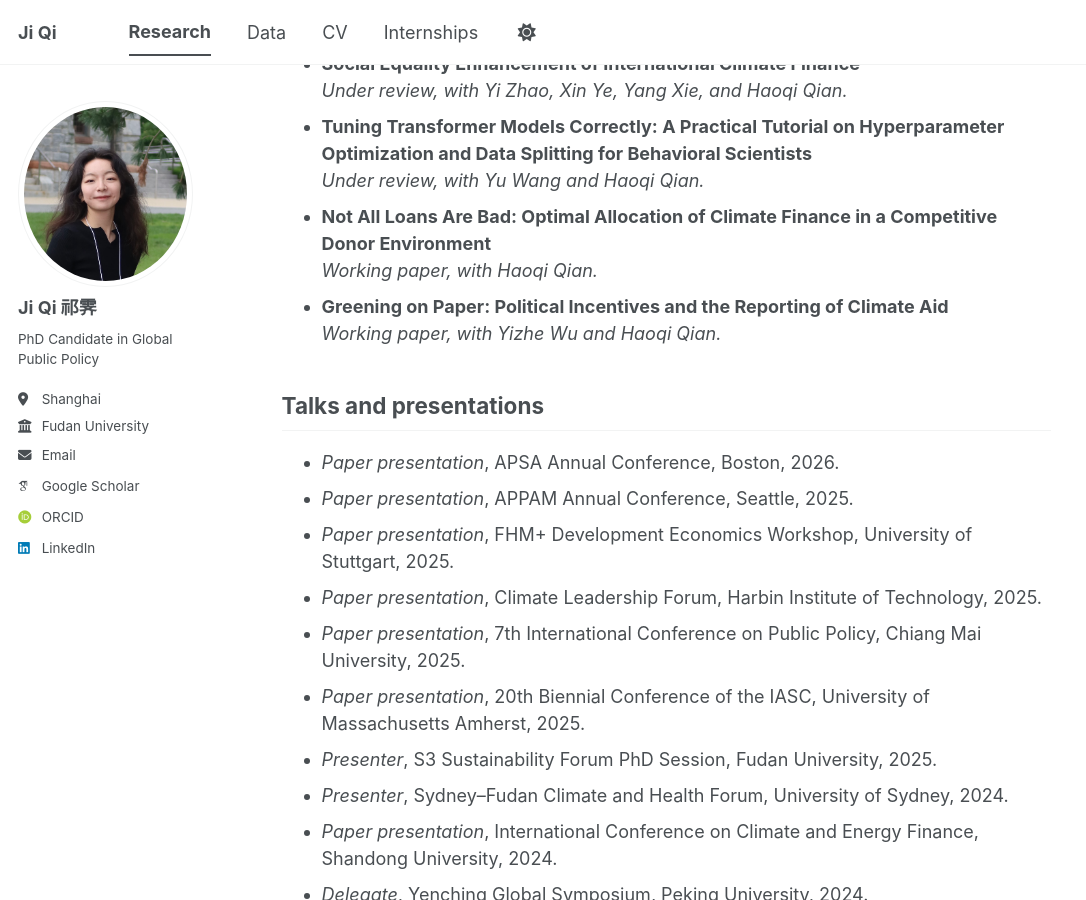
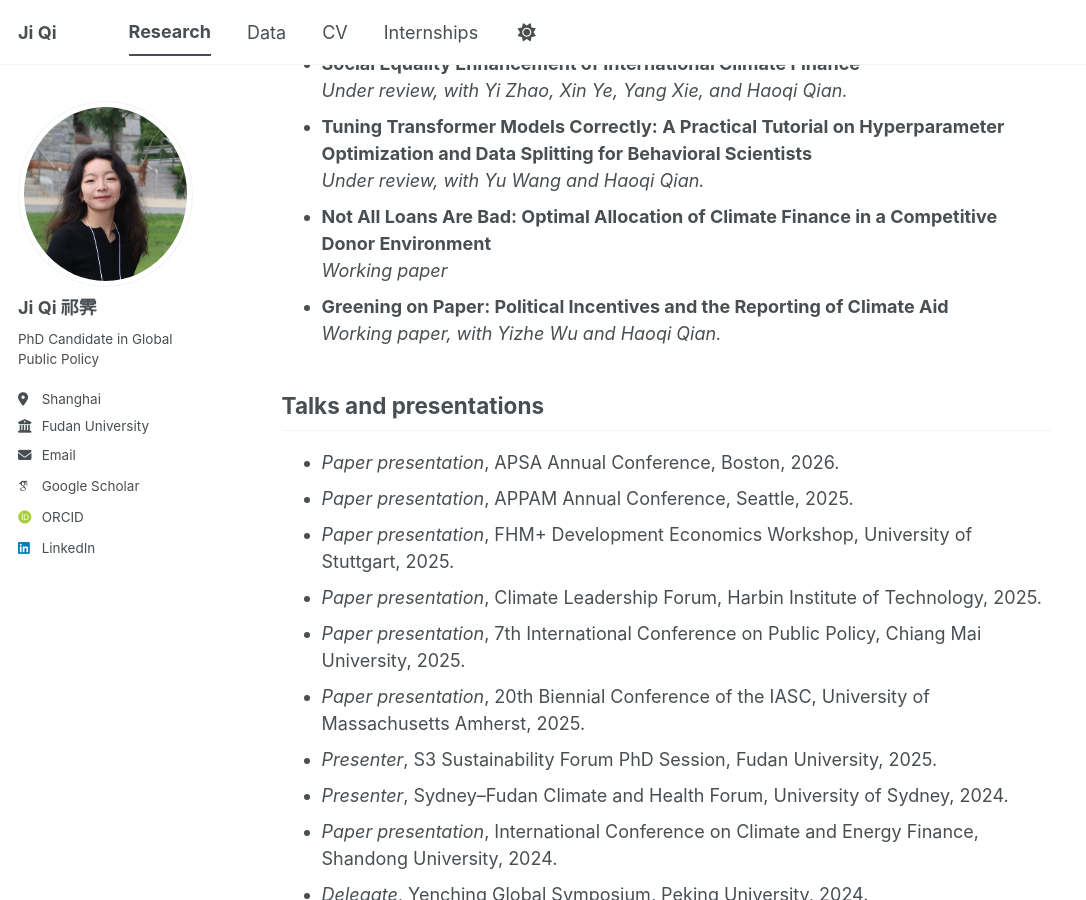
Before and after one commit to miramkj/miramkj.github.io, a Jekyll site: the page built from _pages/research.md, in a window 1280 px wide and 900 px high, scrolled down 1356 px. Shown: the whole window, without its empty margins (0-1086 px from the left). Built offline with Jekyll 4.4.1, drawn with Linux system fonts in a browser that asks for light colours; some web fonts are replaced; a script bundle is joined from its source files by our own code; library files that are not in the unit come from our copies.

Commit message:
Update working paper entry in research.md
Removed author name from the working paper entry.

```diff
--- a/_pages/research.md
+++ b/_pages/research.md
@@ -45,7 +45,7 @@ author_profile: true
 - **Tuning Transformer Models Correctly: A Practical Tutorial on Hyperparameter Optimization and Data Splitting for Behavioral Scientists**
   *Under review, with Yu Wang and Haoqi Qian.*
 - **Not All Loans Are Bad: Optimal Allocation of Climate Finance in a Competitive Donor Environment**
-  *Working paper, with Haoqi Qian.*
+  *Working paper*
 - **Greening on Paper: Political Incentives and the Reporting of Climate Aid**
   *Working paper, with Yizhe Wu and Haoqi Qian.*
 
```
